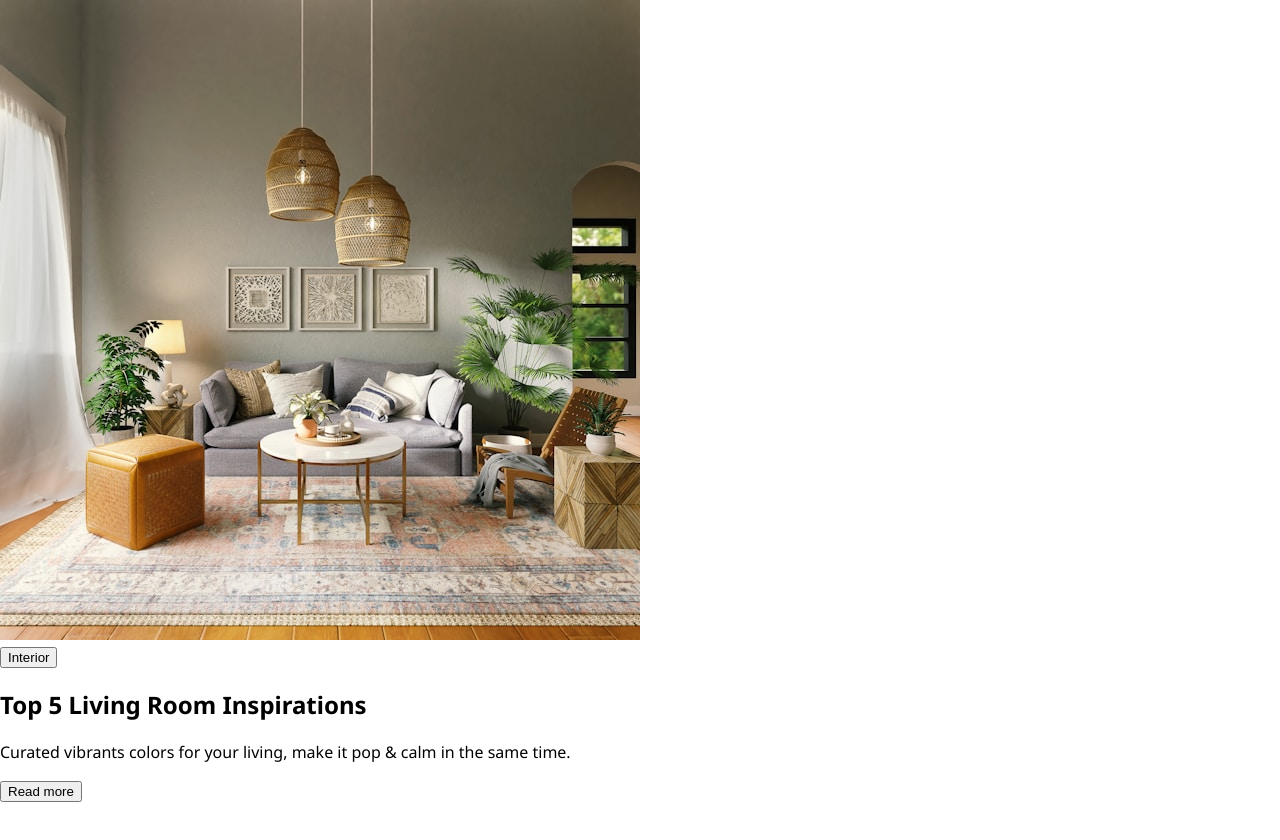
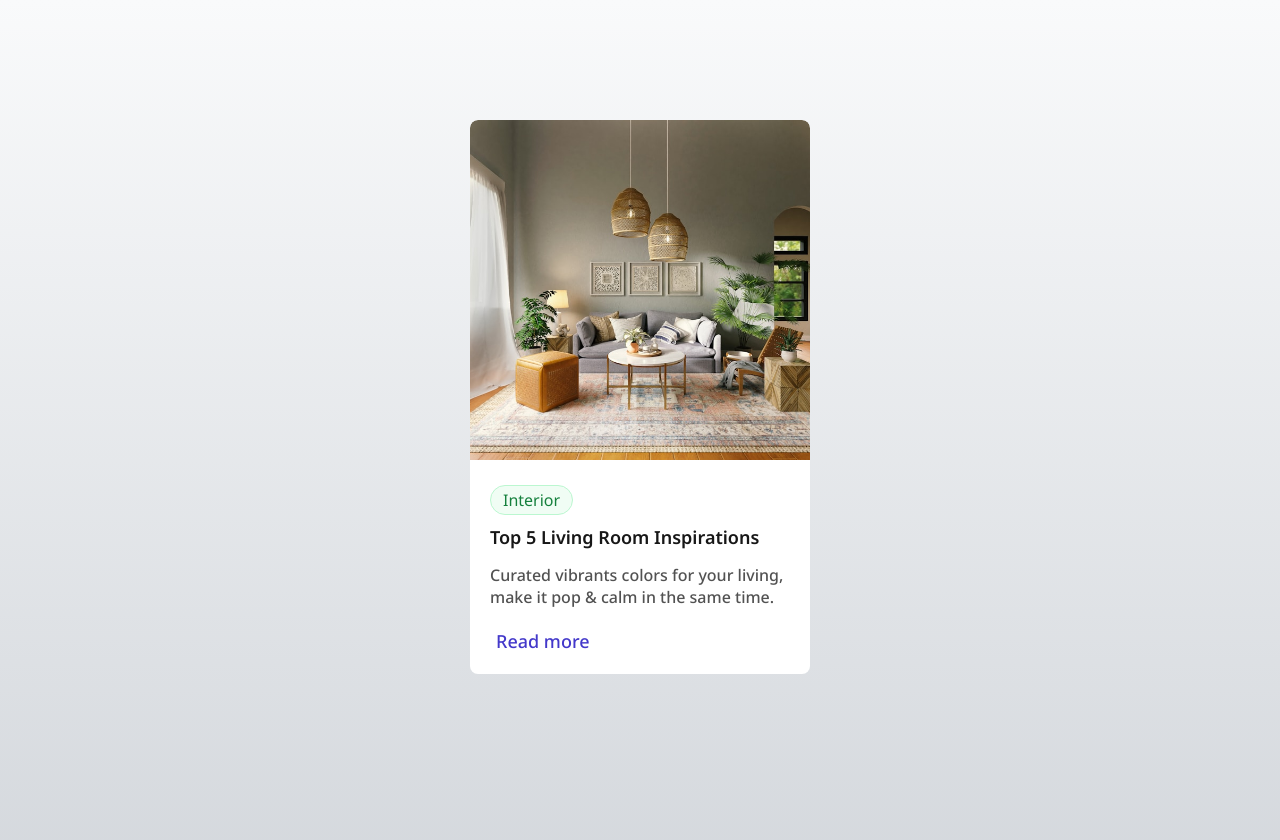
Before and after one commit to Mhdez221993/blog-card, a plain HTML site: page index.html in a window 1280 px wide. Before the commit the page ends 802 px from the top, so only its background shows below. Drawn offline with Linux system fonts and the light colour scheme.

Commit message:
style: enhance CSS styles with custom properties and card component design

```diff
--- a/css/style.css
+++ b/css/style.css
@@ -1,7 +1,22 @@
-/* Put any custom CSS styles here.  */
-/* Be sure to delete the <style> tag in index.html if you want to use this stylesheet. */
+:root {
+  --body-bg-color: #D2D6DB;
+  --card-bg-color: #fff;
+  --tag-color: #15803D;
+  --tag-bg-color: #F0FDF4;
+  --tag-border-color: #BBF7D0;
+  --title-color: #171717;
+  --description-color: #525252;
+  --cta-color: #4338CA;
+  --cta-focus-color: #525252;
+  --cta-disabled-color: #525252;
+}
+
 body {
   margin: 0;
+  padding: 0;
+  font-size: 1rem;
+  background-color: var(--body-bg-color);
+  background-image: linear-gradient(#f9fafb, #d2d6db);
   font-family: "Noto Sans", system-ui, -apple-system, BlinkMacSystemFont,
     "Segoe UI", Roboto, Oxygen, Ubuntu, Cantarell, "Open Sans", "Helvetica Neue",
     sans-serif;
@@ -15,3 +30,82 @@ body {
 * {
   box-sizing: border-box;
 }
+
+img, p, h2 {
+  width: 100%;
+  margin: 0;
+  padding: 0;
+}
+
+button {
+  cursor: pointer;
+  border: none;
+  background-color: none;
+}
+
+.card {
+  width: 340px;
+  background-color: #fff;
+  display: flex;
+  flex-direction: column;
+  margin: 120px auto 0;
+  border-radius: 8px;
+  overflow: hidden;
+}
+
+img {
+  border-radius: 8px 8px 0 0;
+}
+
+.card-content {
+  padding: 20px;
+}
+
+.card-tag {
+  margin-bottom: 10px;
+  padding: 3px 12px;
+  border: none;
+  color: var(--tag-color);
+  font-size: 1rem;
+  background-color: var(--tag-bg-color);
+  border: 1px solid var(--tag-border-color);
+  border-radius: 15px;
+  font-family: "Noto Sans"
+}
+
+.card-title {
+  margin-bottom: 15px;
+  font-size: 1.125rem;
+  font-weight: 600;
+  color: var(--title-color);
+  font-family: "Noto Sans"
+}
+
+.card-description {
+  margin-bottom: 20px;
+  color: var(--description-color);
+  font-weight: 500;
+  font-family: "Noto Sans"
+}
+
+.card-cta {
+  border: none;
+  background-color: var(--card-bg-color);
+  color: var(--cta-color);
+  font-size: 1.125rem;
+  font-weight: 500;
+  font-family: "Noto Sans"
+}
+
+.card-cta:hover {
+  color: var(--cta-color);
+}
+
+.card-cta:focus {
+  border: 4px solid rgb(67, 56, 202, 0.2);
+  border-radius: 9px;
+}
+
+.card-cta:disabled {
+  color: var(--cta-disabled-color);
+}
```
